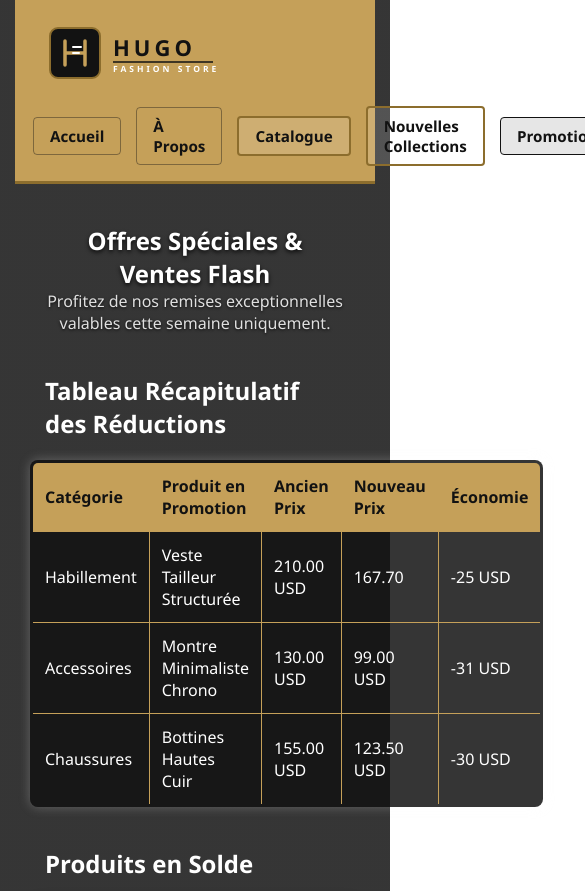
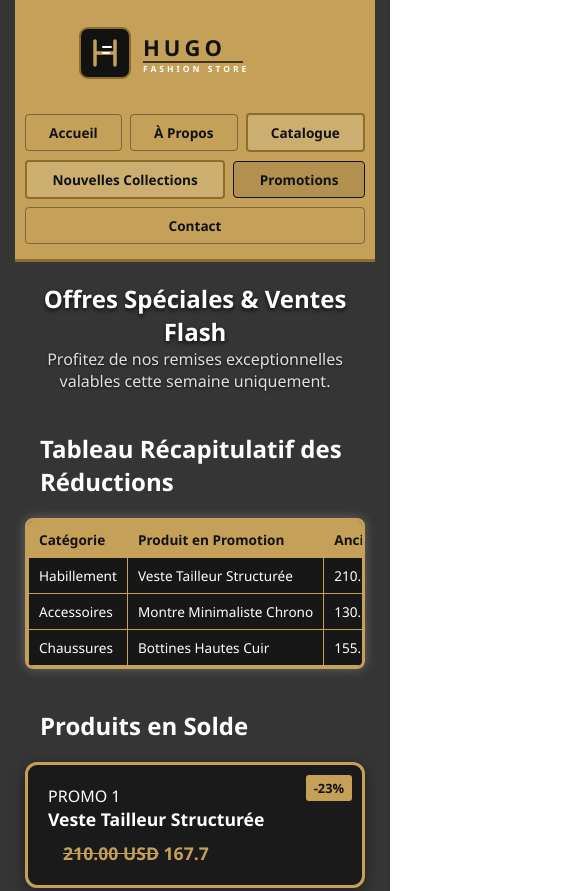
Before and after one commit to H4CK3RST4R/hugo-fashion-store, a plain HTML site: page promotions.html in a window 390 px wide. Shown: the top 891 px of the page, 585 px wide, since content can reach past the window. Drawn offline with Linux system fonts and the light colour scheme.

Commit message:
Correction responsive CSS navigation et cartes

```diff
--- a/style.css
+++ b/style.css
@@ -478,3 +478,95 @@ footer {
     box-sizing: border-box;
   }
 }
+
+/* =========================================================
+   8. ADAPTATION MOBILE (RESPONSIVE DESIGN CORRIGÉ)
+   ========================================================= */
+
+/* Sécurité anti-débordement global */
+html, body {
+    max-width: 100% !important;
+    overflow-x: hidden !important;
+}
+
+@media (max-width: 768px) {
+
+    /* --- 1. NAVBAR MOBILE --- */
+    header.navbar, .navbar {
+        flex-direction: column !important;
+        align-items: center !important;
+        padding: 15px 10px !important;
+        gap: 15px !important;
+    }
+
+    .navbar nav {
+        width: 100%;
+    }
+
+    /* Permet aux boutons du menu de s'aligner proprement en grilles/lignes fluides */
+    .navbar nav ul {
+        display: flex !important;
+        flex-wrap: wrap !important;
+        justify-content: center !important;
+        gap: 8px !important;
+        width: 100% !important;
+    }
+
+    .navbar nav ul li {
+        flex: 1 1 auto; /* Ajuste la taille des boutons dynamiquement */
+        text-align: center;
+    }
+
+    .navbar nav ul li a, nav a {
+        width: 100%;
+        text-align: center;
+        font-size: 0.85rem !important;
+        padding: 8px 10px !important;
+        white-space: nowrap; /* Empêche le texte du bouton de se couper bizarrement */
+    }
+
+    /* --- 2. HERO SECTION --- */
+    .hero {
+        margin: 15px 10px !important;
+        padding: 40px 15px !important;
+    }
+
+    .hero h1 {
+        font-size: 1.6rem !important;
+    }
+
+    .hero p {
+        font-size: 0.95rem !important;
+    }
+
+    /* --- 3. CONTENEURS ET GRILLES --- */
+    .container {
+        padding: 20px 10px !important;
+    }
+
+    /* Passage en 1 colonne sur petit écran pour éviter les écrasements */
+    .grid-3, .grid-2, .product-grid, .collections-grid {
+        grid-template-columns: 1fr !important;
+        gap: 20px !important;
+    }
+
+    /* --- 4. TABLEAUX (GUIDE DES TAILLES / PROMOTIONS) --- */
+    /* Empêche le tableau de déformer la page */
+    .data-table {
+        display: block !important;
+        width: 100% !important;
+        overflow-x: auto !important;
+        white-space: nowrap !important;
+    }
+
+    .data-table th, .data-table td {
+        padding: 8px 10px !important;
+        font-size: 0.85rem !important;
+    }
+
+    /* --- 5. FORMULAIRES --- */
+    .contact-form-container, form, .form-container {
+        width: 100% !important;
+        padding: 15px !important;
+    }
+}
```
